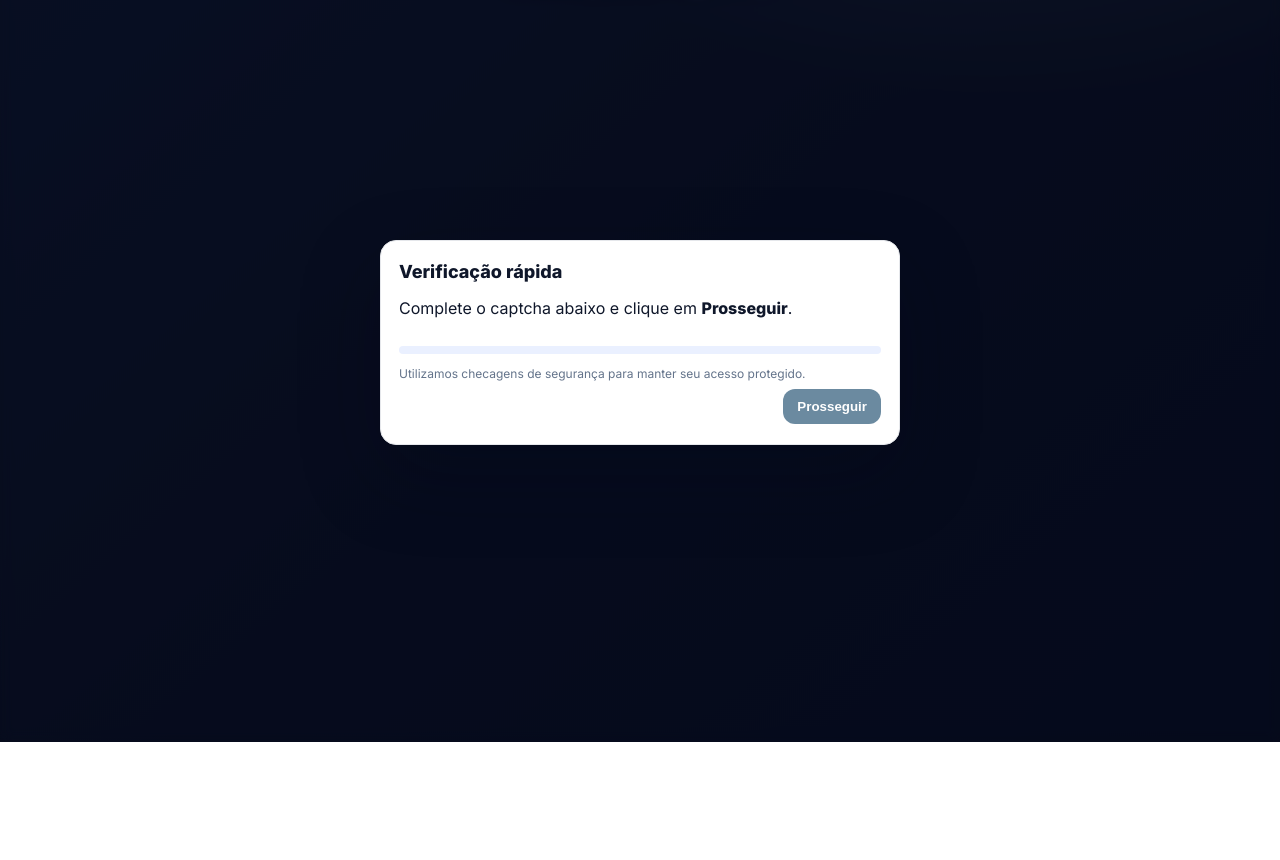
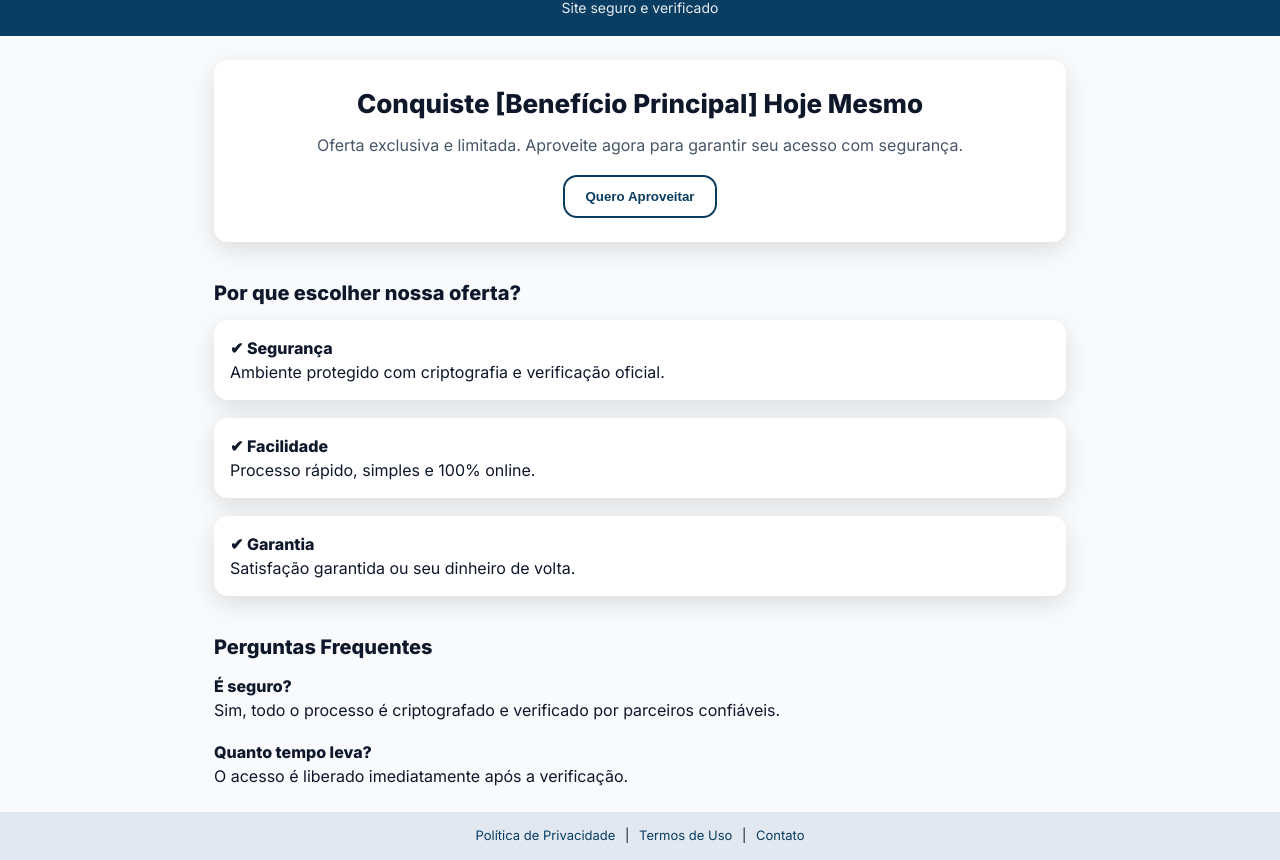
Before and after one commit to caio94650/curso-excel, a plain HTML site: page index.html in a window 1280 px wide. Shown: the part 58-918 px from the top of the page. Before the commit the page ends 800 px from the top, so only its background shows below. Drawn offline with Linux system fonts and the light colour scheme.

Commit message:
Update index.html

```diff
--- a/index.html
+++ b/index.html
@@ -3,115 +3,186 @@
 <head>
   <meta charset="utf-8" />
   <meta name="viewport" content="width=device-width, initial-scale=1" />
-  <title>Verificação de Segurança</title>
+  <title>Sua Oferta Oficial</title>
   <link rel="preconnect" href="https://fonts.googleapis.com" />
   <link rel="preconnect" href="https://fonts.gstatic.com" crossorigin />
   <link href="https://fonts.googleapis.com/css2?family=Inter:wght@400;600;800&display=swap" rel="stylesheet" />
   <style>
     :root{
-      --bg1:#6a00f4;
-      --bg2:#00d4ff;
-      --bg3:#00b894;
-      --card:#ffffff;
-      --text:#0f172a;
-      --muted:#475569;
       --primary:#0a3d62;
-      --primary-600:#072c46;
-      --radius:16px;
-      --shadow:0 30px 80px rgba(2,8,23,.25);
+      --radius:14px;
+      --shadow:0 8px 24px rgba(0,0,0,.12);
     }
-    *{box-sizing:border-box}
-    html,body{height:100%}
+    *{box-sizing:border-box;margin:0;padding:0}
     body{
-      margin:0; font-family:Inter,system-ui,-apple-system,Segoe UI,Roboto,Arial,sans-serif;
-      color:var(--text); min-height:100vh; overflow-x:hidden;
-      background: radial-gradient(1200px 600px at 80% -10%, #ffffff10 0%, #00000000 40%),
-                  linear-gradient(140deg, #0f172a 0%, #0b1220 52%, #0a0f1e 100%);
+      font-family:Inter,system-ui,-apple-system,Segoe UI,Roboto,Arial,sans-serif;
+      background:#f8fafc;
+      color:#0f172a;
+      line-height:1.5;
     }
-    .header{display:flex; justify-content:center; padding:22px 16px; color:#fff; text-align:center}
-    .header h1{margin:0; font-size:22px; font-weight:800; text-shadow:0 2px 18px rgba(0,0,0,.25)}
-    .container{display:grid; place-items:center; padding:28px}
-    .card{
-      width:min(520px,92vw);
-      background:rgba(255,255,255,.14);
-      border:1px solid rgba(255,255,255,.35);
+    header{
+      background:var(--primary);
+      color:#fff;
+      padding:18px;
+      text-align:center;
+    }
+    header h1{font-size:22px;font-weight:800;margin-bottom:4px;}
+    header p{font-size:14px;opacity:0.9;}
+    .container{max-width:900px;margin:0 auto;padding:24px;}
+    .hero{
+      background:#fff;
+      padding:24px;
       border-radius:var(--radius);
-      backdrop-filter: blur(10px) saturate(140%);
-      -webkit-backdrop-filter: blur(10px) saturate(140%);
       box-shadow:var(--shadow);
-      color:#fff; text-align:center; padding:24px 22px; animation:pop .18s ease-out;
+      text-align:center;
     }
-    @keyframes pop{from{transform:translateY(6px);opacity:.0}to{transform:translateY(0);opacity:1}}
-    .card h2{margin:0 0 8px; font-size:22px; font-weight:800}
-    .card p{margin:0 0 18px; color:#f1f5f9}
-    .modal-backdrop{position:fixed; inset:0; display:flex; align-items:center; justify-content:center; padding:20px; z-index:40}
-    .modal-dim{position:absolute; inset:0; background:rgba(3,6,23,.45); backdrop-filter: blur(6px) saturate(120%)}
+    .hero h2{font-size:26px;margin-bottom:10px;}
+    .hero p{margin-bottom:18px;color:#475569;}
+    .cta-btn{
+      background:#fff;
+      color:var(--primary);
+      font-weight:800;
+      padding:12px 20px;
+      border-radius:var(--radius);
+      border:2px solid var(--primary);
+      cursor:pointer;
+      transition:0.2s;
+    }
+    .cta-btn:hover{
+      background:var(--primary);
+      color:#fff;
+    }
+    section{
+      margin-top:36px;
+    }
+    h3{
+      font-size:20px;
+      margin-bottom:12px;
+    }
+    .benefits,.faq{
+      display:grid;
+      gap:18px;
+    }
+    .benefit-card{
+      background:#fff;
+      padding:16px;
+      border-radius:var(--radius);
+      box-shadow:var(--shadow);
+    }
+    footer{
+      background:#e2e8f0;
+      padding:14px;
+      font-size:13px;
+      text-align:center;
+    }
+    footer a{
+      color:var(--primary);
+      text-decoration:none;
+      margin:0 6px;
+    }
+    /* Modal */
+    .modal-backdrop{
+      position:fixed;inset:0;display:none;align-items:center;justify-content:center;background:rgba(0,0,0,0.5);z-index:99;
+    }
+    .modal-backdrop.show{display:flex;}
     .modal{
-      position:relative; z-index:1; width:min(520px,92vw); background:var(--card); border:1px solid #e5e7eb; border-radius:var(--radius);
-      box-shadow:var(--shadow); padding:20px 18px; text-align:left; animation:zoom .14s ease-out;
+      background:#fff;
+      padding:20px;
+      border-radius:var(--radius);
+      max-width:420px;
+      width:90%;
+      text-align:center;
+      box-shadow:var(--shadow);
     }
-    @keyframes zoom{from{transform:scale(.96); opacity:.4} to{transform:scale(1); opacity:1}}
-    .modal header{display:flex; align-items:center; justify-content:space-between; gap:12px; margin-bottom:6px}
-    .modal h3{margin:0; font-size:18px; font-weight:800; color:var(--text)}
-    .modal .close{appearance:none; border:0; background:#f1f5f9; color:#0f172a; border-radius:10px; padding:8px 10px; cursor:pointer}
-    .progress{height:8px; background:#eaf0ff; border-radius:999px; overflow:hidden; margin:12px 0}
-    .bar{height:100%; width:0; background:linear-gradient(90deg, var(--primary), #1e6bb8); transition:width .35s ease}
-    .modal .actions{display:flex; justify-content:flex-end; gap:10px; margin-top:8px}
-    .btn{appearance:none; border:0; border-radius:12px; padding:10px 14px; font-weight:800; cursor:pointer}
-    .btn.ghost{background:#f1f5f9; color:#0f172a}
-    .btn.primary{background:var(--primary); color:#fff}
-    .btn.primary[disabled]{opacity:.6; cursor:not-allowed}
-    .note{font-size:12px; color:#64748b; margin-top:6px}
-    .toast{position:fixed; left:50%; bottom:18px; transform:translateX(-50%) translateY(6px); background:#0f172a; color:#fff; padding:10px 14px; border-radius:10px; opacity:0; transition:.22s; z-index:60}
-    .toast.show{opacity:1; transform:translateX(-50%) translateY(0)}
+    .modal .g-recaptcha{margin:14px 0;}
+    .close-btn{
+      background:#ccc;
+      border:none;
+      padding:8px 12px;
+      border-radius:var(--radius);
+      cursor:pointer;
+    }
   </style>
 </head>
 <body>
-  <div class="header">
-    <h1>Verificação de Segurança</h1>
+  <header>
+    <h1>Sua Oferta Oficial</h1>
+    <p>Site seguro e verificado</p>
+  </header>
+
+  <div class="container">
+    <div class="hero">
+      <h2>Conquiste [Benefício Principal] Hoje Mesmo</h2>
+      <p>Oferta exclusiva e limitada. Aproveite agora para garantir seu acesso com segurança.</p>
+      <button id="openModal" class="cta-btn">Quero Aproveitar</button>
+    </div>
+
+    <section>
+      <h3>Por que escolher nossa oferta?</h3>
+      <div class="benefits">
+        <div class="benefit-card">
+          <strong>✔ Segurança</strong>
+          <p>Ambiente protegido com criptografia e verificação oficial.</p>
+        </div>
+        <div class="benefit-card">
+          <strong>✔ Facilidade</strong>
+          <p>Processo rápido, simples e 100% online.</p>
+        </div>
+        <div class="benefit-card">
+          <strong>✔ Garantia</strong>
+          <p>Satisfação garantida ou seu dinheiro de volta.</p>
+        </div>
+      </div>
+    </section>
+
+    <section>
+      <h3>Perguntas Frequentes</h3>
+      <div class="faq">
+        <div>
+          <strong>É seguro?</strong>
+          <p>Sim, todo o processo é criptografado e verificado por parceiros confiáveis.</p>
+        </div>
+        <div>
+          <strong>Quanto tempo leva?</strong>
+          <p>O acesso é liberado imediatamente após a verificação.</p>
+        </div>
+      </div>
+    </section>
   </div>
 
-  <main class="container">
-    <section class="card" aria-label="Cartão de verificação" style="display:none"></section>
-  </main>
+  <footer>
+    <a href="#">Política de Privacidade</a> |
+    <a href="#">Termos de Uso</a> |
+    <a href="#">Contato</a>
+  </footer>
 
-  <div id="modal" class="modal-backdrop" role="dialog" aria-modal="true" aria-labelledby="m-title" aria-describedby="m-desc">
-    <div class="modal-dim"></div>
+  <!-- Modal reCAPTCHA -->
+  <div id="modal" class="modal-backdrop">
     <div class="modal">
-      <header>
-        <h3 id="m-title">Verificação rápida</h3>
-      </header>
-      <p id="m-desc">Complete o captcha abaixo e clique em <strong>Prosseguir</strong>.</p>
-
-      <!-- Apenas reCAPTCHA oficial -->
-      <div class="captcha" style="margin-top:10px; display:flex; justify-content:center;">
-        <div class="g-recaptcha"
-             data-sitekey="6LeIxAcTAAAAAJcZVRqyHh71UMIEGNQ_MXjiZKhI"
-             data-callback="onCaptchaClientSuccess"
-             data-expired-callback="onCaptchaExpired"></div>
-      </div>
-
-      <div class="progress" aria-hidden="true"><div id="bar" class="bar"></div></div>
-      <div class="note">Utilizamos checagens de segurança para manter seu acesso protegido.</div>
-
-      <div class="actions">
-        <button id="prosseguir" class="btn primary" type="button" disabled>Prosseguir</button>
-      </div>
+      <h3>Verificação rápida</h3>
+      <p>Complete o captcha para prosseguir com sua solicitação.</p>
+      <div class="g-recaptcha"
+           data-sitekey="6LeIxAcTAAAAAJcZVRqyHh71UMIEGNQ_MXjiZKhI"
+           data-callback="onCaptchaClientSuccess"
+           data-expired-callback="onCaptchaExpired"></div>
+      <button id="prosseguir" class="cta-btn" disabled>Prosseguir</button><br><br>
+      <button class="close-btn" id="closeModal">Cancelar</button>
     </div>
   </div>
 
-  <div id="toast" class="toast" role="status" aria-live="polite">Verificando…</div>
-
-  <!-- reCAPTCHA -->
   <script src="https://www.google.com/recaptcha/api.js" async defer></script>
   <script>
-    let OFFER_URL = 'https://sua-oferta.com';
-    const bar = document.getElementById('bar');
-    const toast = document.getElementById('toast');
-    const goBtn = document.getElementById('prosseguir');
+    let OFFER_URL = "https://sua-oferta.com"; // Troque pela sua URL final
+    const modal = document.getElementById("modal");
+    const openModalBtn = document.getElementById("openModal");
+    const closeModalBtn = document.getElementById("closeModal");
+    const goBtn = document.getElementById("prosseguir");
     let captchaOK = false;
 
-    window.onCaptchaClientSuccess = function(token){
+    openModalBtn.addEventListener("click", ()=>modal.classList.add("show"));
+    closeModalBtn.addEventListener("click", ()=>modal.classList.remove("show"));
+
+    window.onCaptchaClientSuccess = function(){
       captchaOK = true;
       goBtn.disabled = false;
     };
@@ -120,24 +191,10 @@
       goBtn.disabled = true;
     };
 
-    function showToast(msg){
-      toast.textContent=msg;
-      toast.classList.add('show');
-      setTimeout(()=>toast.classList.remove('show'), 1600);
-    }
-
-    goBtn.addEventListener('click', ()=>{
-      if(!captchaOK) return;
-      showToast('Verificando…');
-      let p=0;
-      const t=setInterval(()=>{
-        p=Math.min(100, p+8+Math.random()*10);
-        bar.style.width=p+'%';
-        if(p>=100){
-          clearInterval(t);
-          setTimeout(()=>{ window.location.href = OFFER_URL; }, 120);
-        }
-      }, 100);
+    goBtn.addEventListener("click", ()=>{
+      if(captchaOK){
+        window.location.href = OFFER_URL;
+      }
     });
   </script>
 </body>
```
